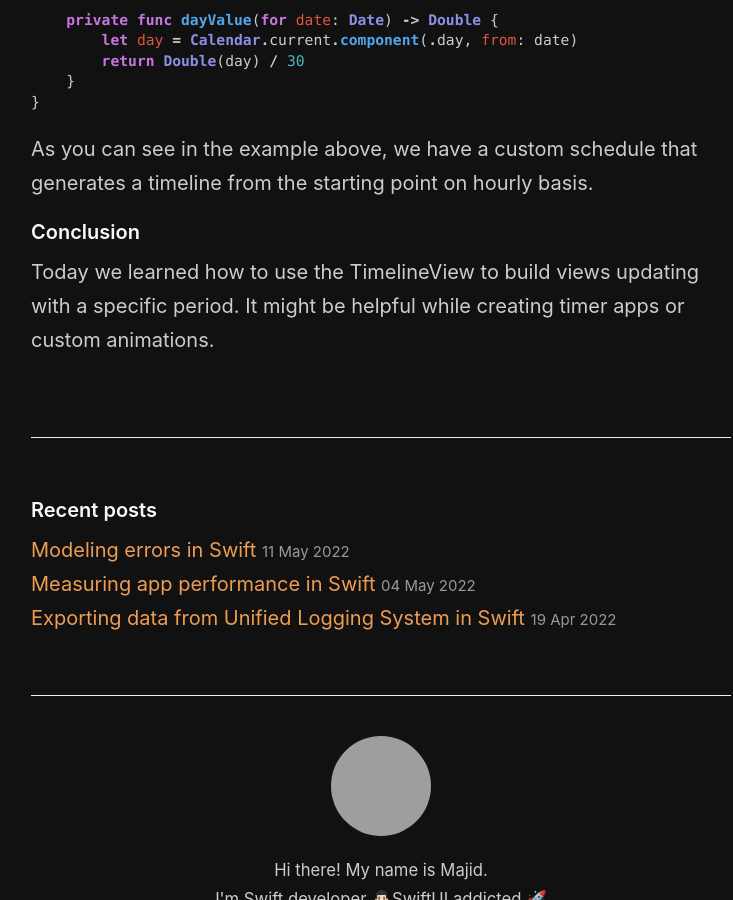
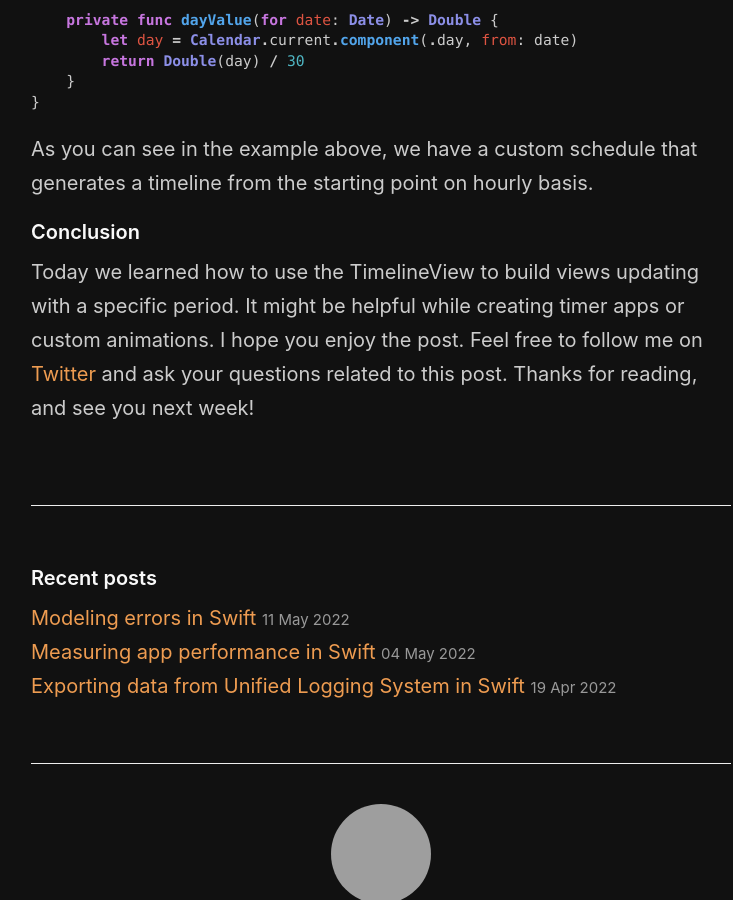
Before and after one commit to mecid/mecid.github.io, a Jekyll site: the page built from _posts/2022-05-18-mastering-timelineview-in-swiftui.md, in a window 1280 px wide and 900 px high, scrolled down 3424 px, cut to the strip 0-900 px from the top of the window. Shown: the whole strip, without its empty margins (259-992 px from the left). Built offline with Jekyll 4.4.1, drawn with Linux system fonts in a browser that asks for light colours; grey boxes are pictures that could not be loaded.

Commit message:
conclusion added to timeline view post

```diff
--- a/_posts/2022-05-18-mastering-timelineview-in-swiftui.md
+++ b/_posts/2022-05-18-mastering-timelineview-in-swiftui.md
@@ -123,4 +123,4 @@
 As you can see in the example above, we have a custom schedule that generates a timeline from the starting point on hourly basis.
 
 #### Conclusion
-Today we learned how to use the TimelineView to build views updating with a specific period. It might be helpful while creating timer apps or custom animations.
+Today we learned how to use the TimelineView to build views updating with a specific period. It might be helpful while creating timer apps or custom animations. I hope you enjoy the post. Feel free to follow me on [Twitter](https://twitter.com/mecid) and ask your questions related to this post. Thanks for reading, and see you next week!
```
